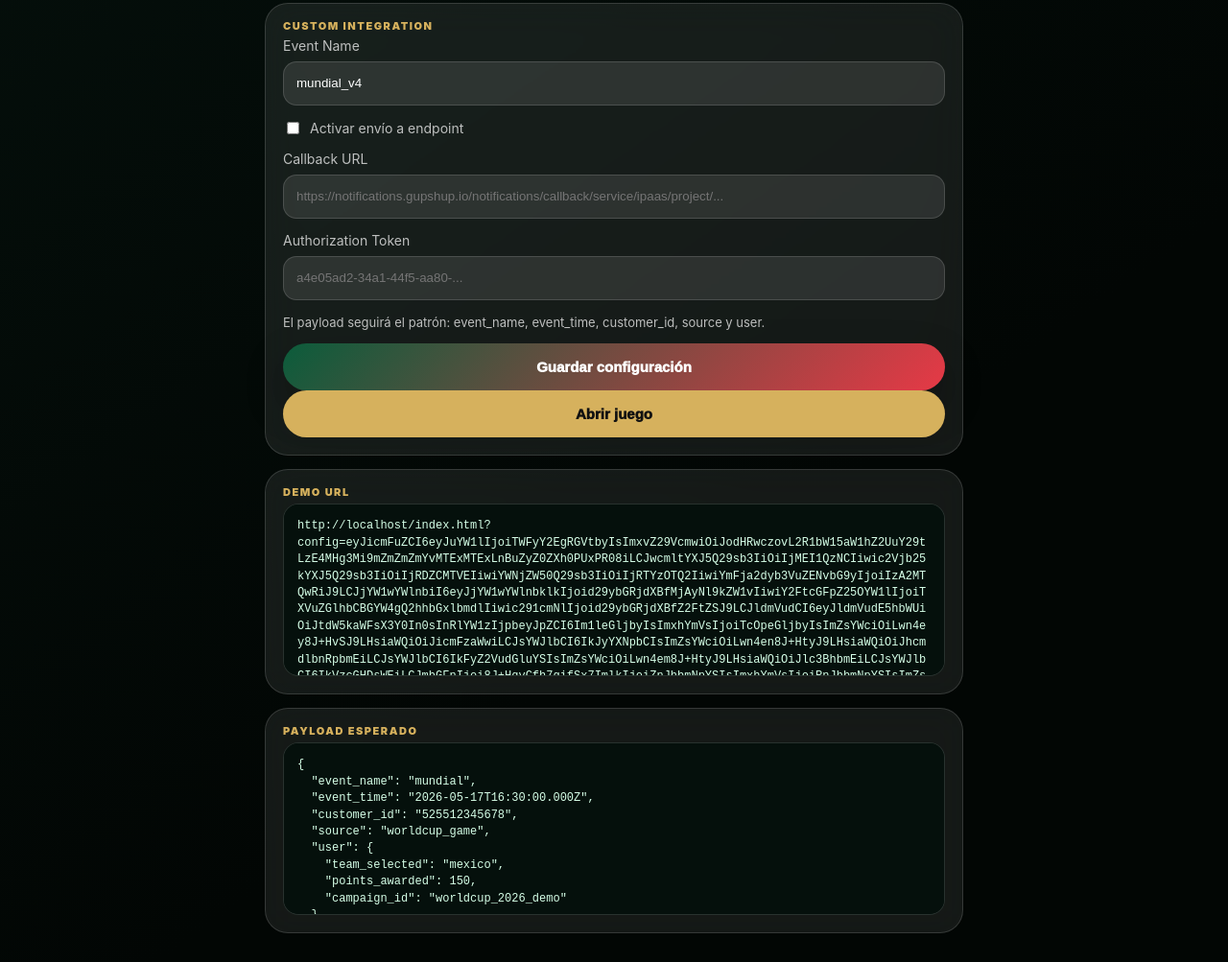
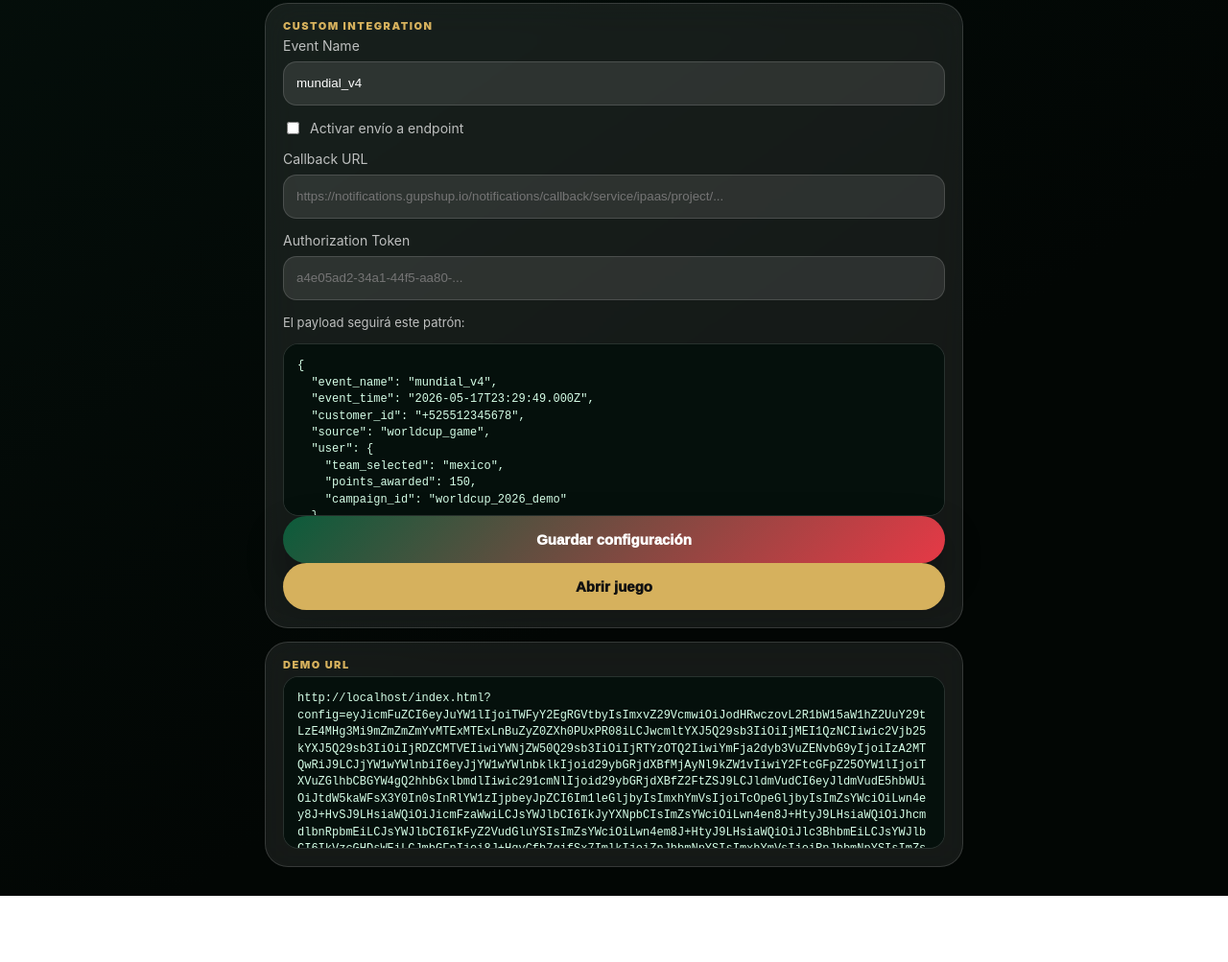
Before and after one commit to mafercudi/worldcup-gamification-demo, a plain HTML site: page admin.html in a window 1280 px wide. Shown: the part 880-1883 px from the top of the page at 96% size. After the commit the page ends 1814 px from the top, so only its background shows below. Drawn offline with Linux system fonts and the light colour scheme.

Commit message:
Update admin.html

```diff
--- a/admin.html
+++ b/admin.html
@@ -100,8 +100,20 @@
       </label>
 
       <p class="helper-text">
-        El payload seguirá el patrón: event_name, event_time, customer_id, source y user.
+        El payload seguirá este patrón:
       </p>
+
+      <pre>{
+  "event_name": "mundial_v4",
+  "event_time": "2026-05-17T23:29:49.000Z",
+  "customer_id": "+525512345678",
+  "source": "worldcup_game",
+  "user": {
+    "team_selected": "mexico",
+    "points_awarded": 150,
+    "campaign_id": "worldcup_2026_demo"
+  }
+}</pre>
 
       <button id="save-config-btn" class="primary-btn">
         Guardar configuración
@@ -116,21 +128,6 @@
       <p class="eyebrow">Demo URL</p>
       <pre id="generated-url"></pre>
     </section>
-
-    <section class="admin-card">
-      <p class="eyebrow">Payload esperado</p>
-      <pre>{
-  "event_name": "mundial",
-  "event_time": "2026-05-17T16:30:00.000Z",
-  "customer_id": "525512345678",
-  "source": "worldcup_game",
-  "user": {
-    "team_selected": "mexico",
-    "points_awarded": 150,
-    "campaign_id": "worldcup_2026_demo"
-  }
-}</pre>
-    </section>
   </main>
 
   <script src="./config.js"></script>
```
